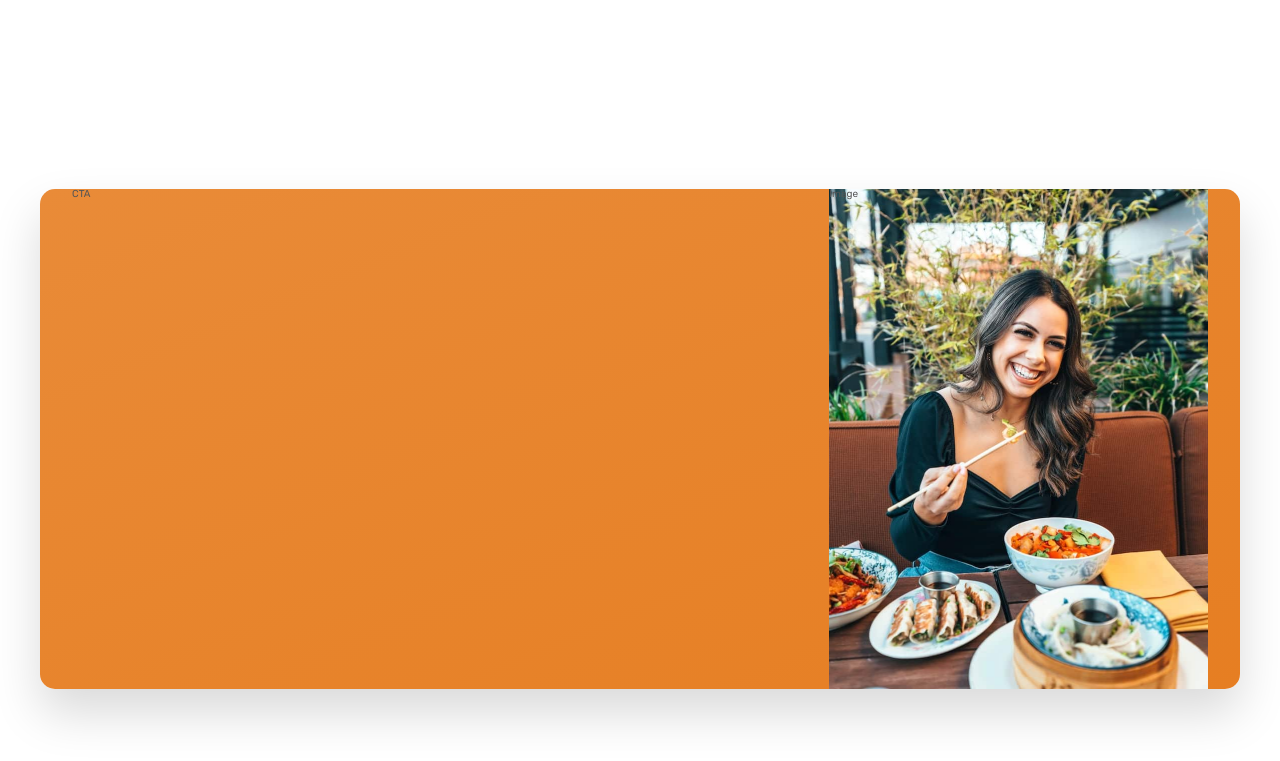
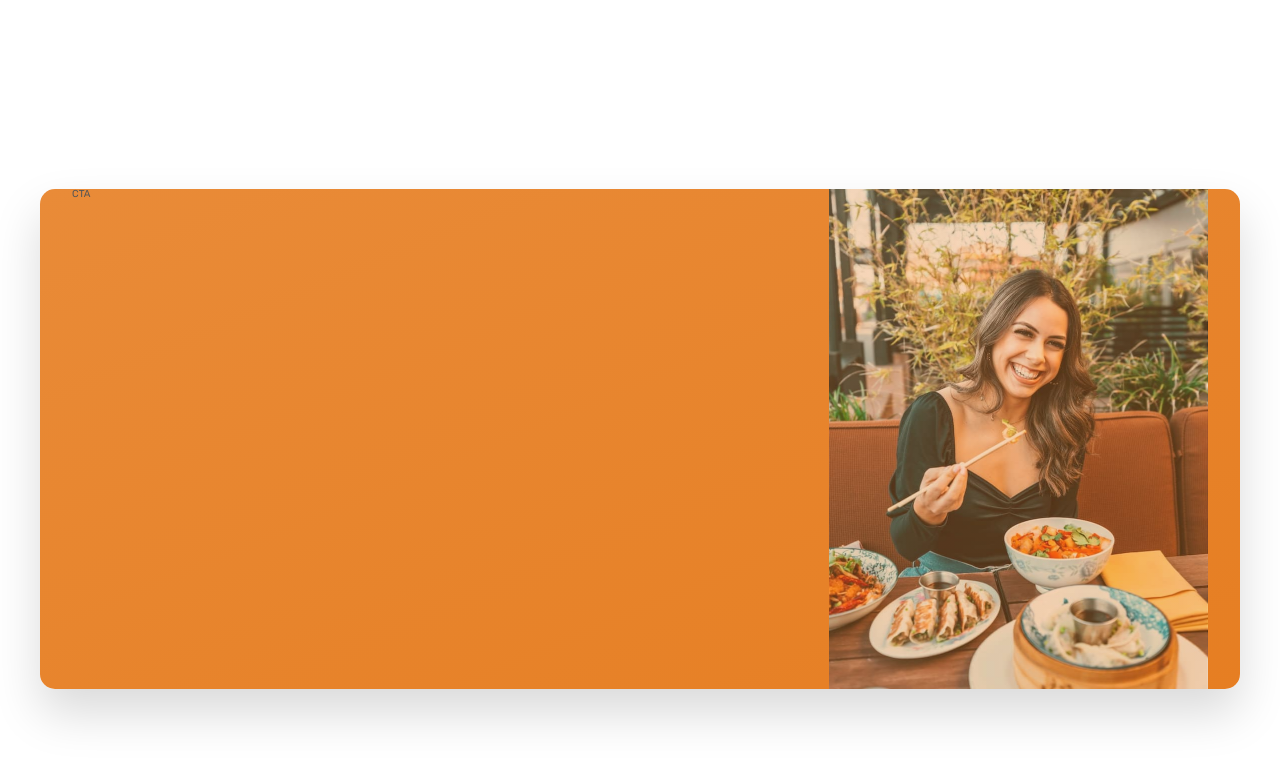
Before and after one commit to ngbedebarnabas/omnifood, a plain HTML site: page index.html in a window 1280 px wide. Shown: the part 5821-6582 px from the top of the page. Drawn offline with nearby package versions, Linux system fonts and the light colour scheme.

Commit message:
CTA section

```diff
--- a/css/style.css
+++ b/css/style.css
@@ -464,16 +464,22 @@ CTA SECTION
   box-shadow: 0 2.4rem 4.8rem rgba(0, 0, 0, 0.15);
   border-radius: 15px;
 
-  background-image: linear-gradient(to right bottom,#e98b38, #e67e22);
+  background-image: linear-gradient(to right bottom, #e98b38, #e67e22);
 
   /* Temporary */
   height: 50rem;
 }
 
-.cta-text-box {}
+.cta-text-box {
+}
 
-.cta-img-box{
-  background-image: url("../img/eating.jpg");
+.cta-img-box {
+  background-image: linear-gradient(
+      to right bottom,
+      rgba(233, 139, 56, 0.35),
+      rgba(230, 125, 34, 0.35)
+    ),
+    url("../img/eating.jpg");
   background-size: cover;
   background-position: center;
 }
--- a/index.html
+++ b/index.html
@@ -476,7 +476,7 @@
       <section class="section-cta">
         <div class="container cta">
           <div class="cta-text-box">CTA</div>
-          <div class="cta-img-box">Image</div>
+          <div class="cta-img-box"></div>
         </div>
       </section>
     </main>
```
